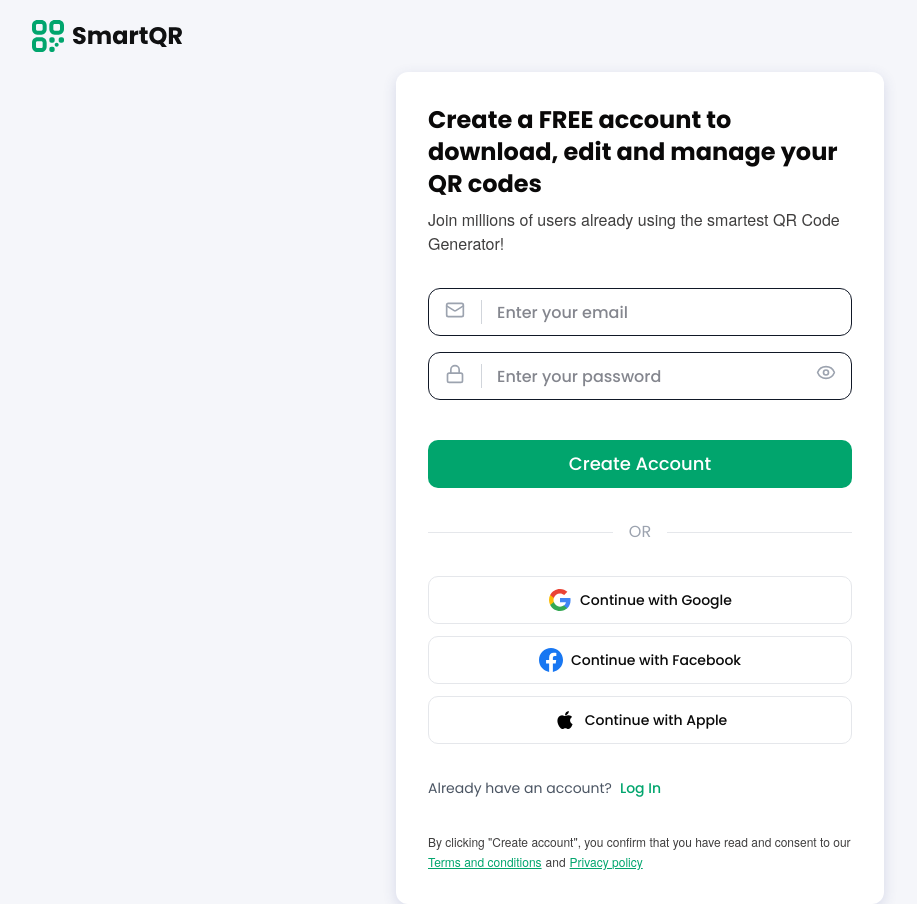
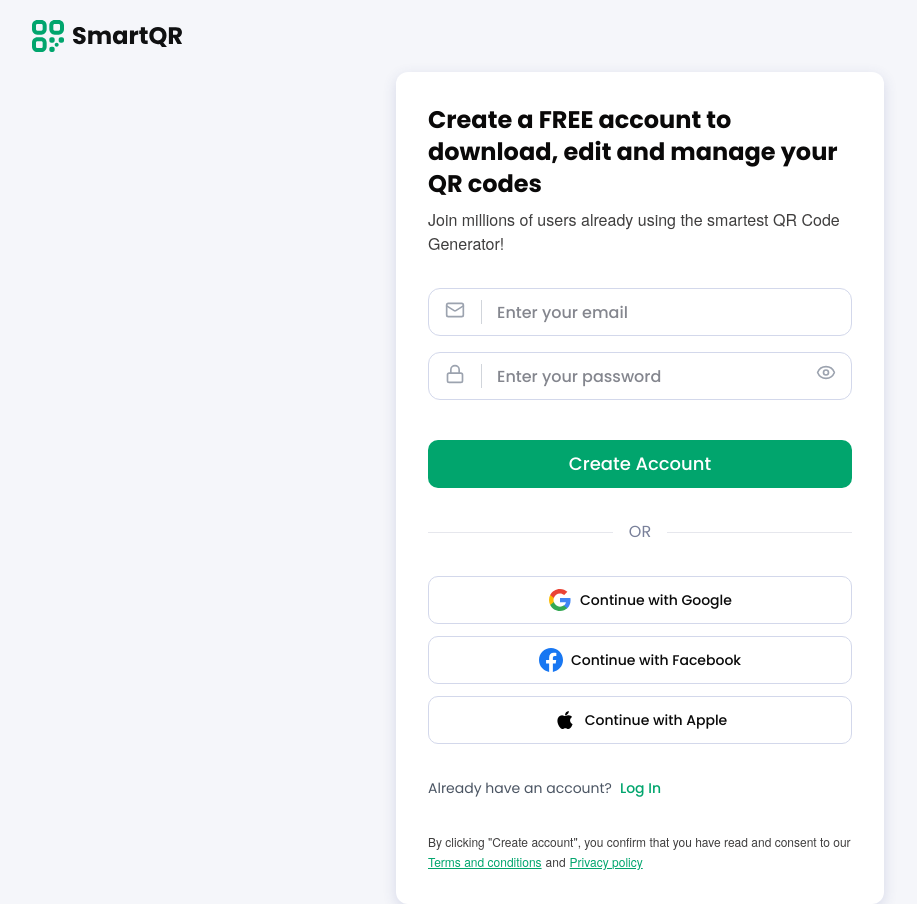
Before and after one commit to monaim3/QR-Code, a Next.js app: page /signup_direct in a window 1280 px wide. Shown: the whole page, without its empty margins (0-917 px from the left). Built offline with nearby package versions, Linux system fonts and the light colour scheme.

Commit message:
fix padding

```diff
--- a/app/plan-and-pricing/body.tsx
+++ b/app/plan-and-pricing/body.tsx
@@ -45,7 +45,7 @@
             <CurrencySelector />
             </div>
           </div>
-          <div className='pt-[0px]'>
+          <div className='pt-[0px] pb-[136px] desktop:pb-[160px]'>
             <div className="w-full max-w-[1079px] flex flex-col desktop:flex-row items-center desktop:items-start justify-center desktop:justify-between
                           overflow-hidden desktop:gap-[32px] desktop:bg-white desktop:px-[32px] pt-[32px] pb-[24px] desktop:pb-[32px]
                           rounded-[12px] desktop:shadow-card">
@@ -128,7 +128,7 @@
         </main>
         </div>
          <div className="md:hidden fixed bottom-0 left-0 w-full px-[20px] pt-[16px] pb-[32px] bg-white shadow-card z-[9999]">
-          <button onClick={handleContinue} className="w-full py-3 bg-[var(--Blue)] text-white font-semibold rounded-lg flex items-center justify-center gap-3">
+          <button  className="w-full py-3 bg-[var(--Blue)] text-white font-semibold rounded-lg flex items-center justify-center gap-3">
             Continue
             <ArrowRight className="w-5 h-5" />
           </button>
--- a/components/common/input_filed.tsx
+++ b/components/common/input_filed.tsx
@@ -60,7 +60,7 @@
               ? "border-[var(--Blue)] ring-2 ring-[var(--Blue)]"
               : error
               ? "border-red-500"
-              : "border-[var(--Border-Grey)]"
+              : "border-[var(--Boarder-Grey)]"
           }
           rounded-[12px]
           focus:outline-none
--- a/components/signup/sign-up-element.tsx
+++ b/components/signup/sign-up-element.tsx
@@ -121,9 +121,9 @@
 
           {/* Divider */}
           <div className="w-full desktop:w-[424px] flex items-center gap-[16px] mt-[32px]">
-            <div className="flex-1 h-px bg-gray-200" />
-            <span className="text-gray-400 text-[16px] leading-[24px] font-normal">OR</span>
-            <div className="flex-1 h-px bg-gray-200" />
+            <div className="flex-1 h-px bg-[var(--boarder-grey-50)]" />
+            <span className="text-[var(--Grey)] text-[16px] leading-[24px] font-normal">OR</span>
+            <div className="flex-1 h-px bg-[var(--boarder-grey-50)]" />
           </div>
 
           {/* Social Buttons */}
@@ -132,7 +132,7 @@
             {/* Google */}
             <button
               onClick={() => alert("Google sign in clicked")}
-              className="flex items-center justify-center w-full h-[48px] py-[12px] border border-gray-200 rounded-[10px] hover:shadow-lg transition-colors duration-200"
+              className="flex items-center justify-center w-full h-[48px] py-[12px] border border-[var(--Boarder-Grey)] rounded-[10px] hover:shadow-lg transition-colors duration-200"
             >
               <svg className="w-6 h-6" viewBox="0 0 24 24">
                 <path fill="#4285F4" d="M22.56 12.25c0-.78-.07-1.53-.2-2.25H12v4.26h5.92c-.26 1.37-1.04 2.53-2.21 3.31v2.77h3.57c2.08-1.92 3.28-4.74 3.28-8.09z"/>
@@ -146,7 +146,7 @@
             {/* Facebook */}
             <button
               onClick={() => alert("Facebook sign in clicked")}
-              className="flex items-center justify-center w-full h-[48px] py-[12px] border border-gray-200 rounded-[10px] hover:shadow-lg transition-colors duration-200"
+              className="flex items-center justify-center w-full h-[48px] py-[12px] border border-[var(--Boarder-Grey)] rounded-[10px] hover:shadow-lg transition-colors duration-200"
             >
               <svg className="w-6 h-6" viewBox="0 0 24 24" fill="#1877F2">
                 <path d="M24 12.073c0-6.627-5.373-12-12-12s-12 5.373-12 12c0 5.99 4.388 10.954 10.125 11.854v-8.385H7.078v-3.47h3.047V9.43c0-3.007 1.792-4.669 4.533-4.669 1.312 0 2.686.235 2.686.235v2.953H15.83c-1.491 0-1.956.925-1.956 1.874v2.25h3.328l-.532 3.47h-2.796v8.385C19.612 23.027 24 18.062 24 12.073z"/>
@@ -157,7 +157,7 @@
             {/* Apple */}
             <button
               onClick={() => alert("Apple sign in clicked")}
-              className="flex items-center justify-center w-full h-[48px] py-[12px] border border-gray-200 rounded-[10px] hover:shadow-lg transition-colors duration-200"
+              className="flex items-center justify-center w-full h-[48px] py-[12px] border border-[var(--Boarder-Grey)] rounded-[10px] hover:shadow-lg transition-colors duration-200"
             >
             <svg className="w-6 h-6" viewBox="0 0 24 24" fill="#000">
                 <path d="M17.05 20.28c-.98.95-2.05.88-3.08.4-1.09-.5-2.08-.48-3.24 0-1.44.62-2.2.44-3.06-.4C2.79 15.25 3.51 7.59 9.05 7.31c1.35.07 2.29.74 3.08.8 1.18-.24 2.31-.93 3.57-.84 1.51.12 2.65.72 3.4 1.8-3.12 1.87-2.38 5.98.48 7.13-.57 1.5-1.31 2.99-2.54 4.09l.01-.01zM12.03 7.25c-.15-2.23 1.66-4.07 3.74-4.25.29 2.58-2.34 4.5-3.74 4.25z"/>
```
